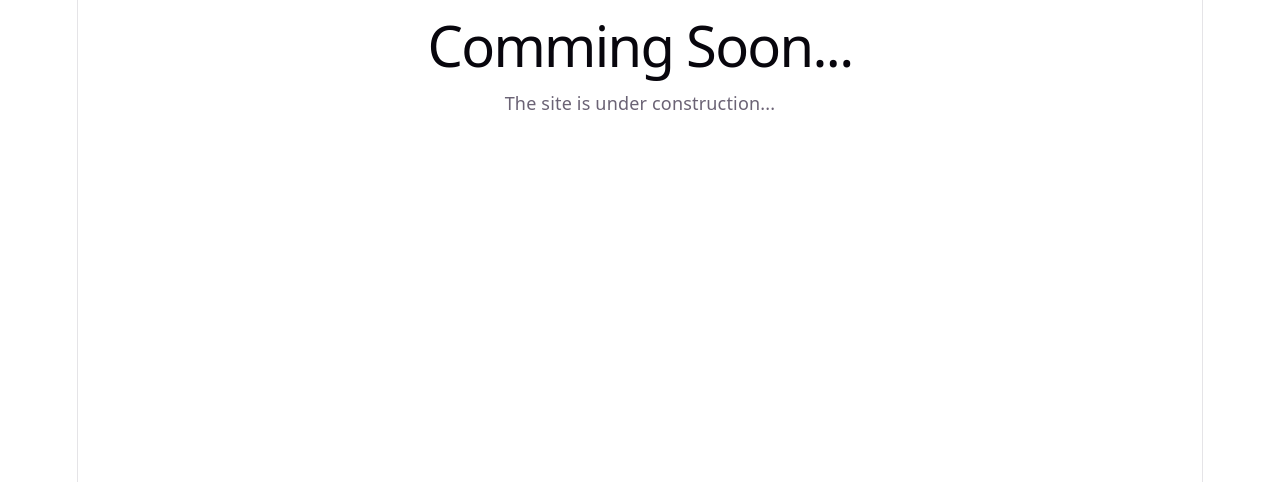
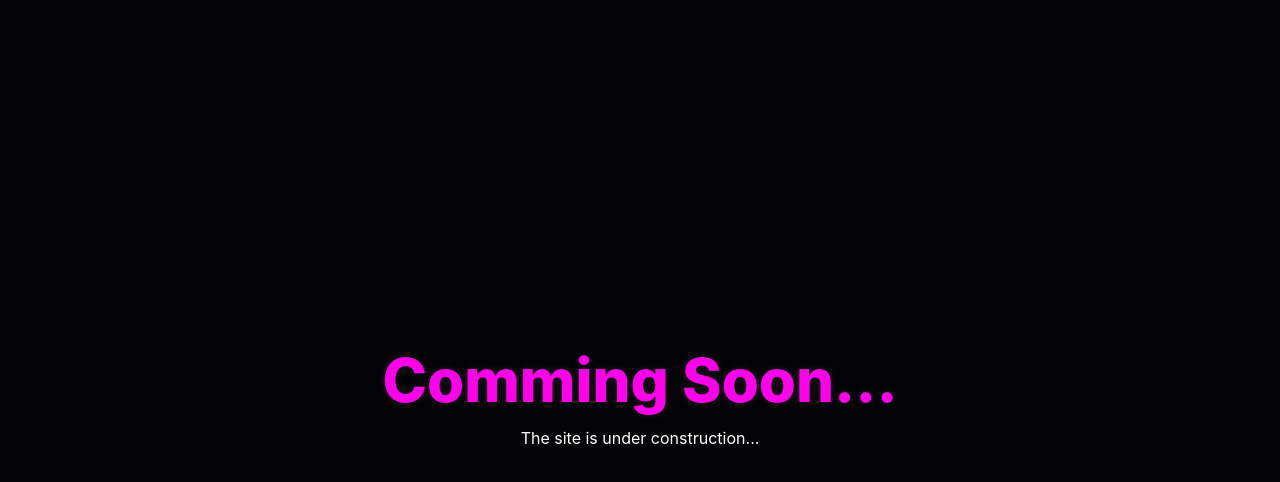
Before and after one commit to pavanganeshbutha/NovaStream, a React (Vite) app: page / in a window 1280 px wide. Shown: the top 482 px of the page. Built offline with nearby package versions, Linux system fonts and the light colour scheme.

Commit message:
add styles

```diff
--- a/src/index.css
+++ b/src/index.css
@@ -1,111 +1,44 @@
-:root {
-  --text: #6b6375;
-  --text-h: #08060d;
-  --bg: #fff;
-  --border: #e5e4e7;
-  --code-bg: #f4f3ec;
-  --accent: #aa3bff;
-  --accent-bg: rgba(170, 59, 255, 0.1);
-  --accent-border: rgba(170, 59, 255, 0.5);
-  --social-bg: rgba(244, 243, 236, 0.5);
-  --shadow:
-    rgba(0, 0, 0, 0.1) 0 10px 15px -3px, rgba(0, 0, 0, 0.05) 0 4px 6px -2px;
+@import "tailwindcss";
 
-  --sans: system-ui, 'Segoe UI', Roboto, sans-serif;
-  --heading: system-ui, 'Segoe UI', Roboto, sans-serif;
-  --mono: ui-monospace, Consolas, monospace;
+@theme {
+    /* --- 1. THE VOID (Backgrounds & Surfaces) --- */
+    /* Usage: Main app background (body) */
+    --color-void-950: #030305;
+    /* Usage: Movie Cards, Navbar background, Modals, Search Dropdowns */
+    --color-void-900: #0a0a10;
+    /* Usage: Hover states on movie cards, subtle dividers, input backgrounds */
+    --color-void-800: #14141f;
 
-  font: 18px/145% var(--sans);
-  letter-spacing: 0.18px;
-  color-scheme: light dark;
-  color: var(--text);
-  background: var(--bg);
-  font-synthesis: none;
-  text-rendering: optimizeLegibility;
-  -webkit-font-smoothing: antialiased;
-  -moz-osx-font-smoothing: grayscale;
+    /* --- 2. NEON CYAN (Primary UI & Navigation) --- */
+    /* Usage: Primary Action Buttons ("Watch Trailer"), Active Nav Links, Focused Input Borders */
+    --color-neon-cyan: #00f0ff;
+    /* Usage: Drop shadows for buttons, subtle glowing borders */
+    --color-neon-cyan-dim: rgba(0, 240, 255, 0.15);
 
-  @media (max-width: 1024px) {
-    font-size: 16px;
-  }
+    /* --- 3. NEON MAGENTA (The AI / Gemini API Layer) --- */
+    /* Usage: "Ask AI" search button, Gemini chat bubbles, "AI Recommended" badges */
+    --color-neon-magenta: #ff00ea;
+    /* Usage: Background glow when the AI is "thinking" or typing */
+    --color-neon-magenta-dim: rgba(255, 0, 234, 0.15);
+
+    /* --- 4. NEON PURPLE (Gradients & Brand Identity) --- */
+    /* Usage: Combine with Magenta for text-transparent bg-clip-text on the "NovaStream" Logo */
+    --color-neon-purple: #7000ff;
+
+    /* --- 5. SEMANTIC NEONS (TMDB Movie Data) --- */
+    /* Usage: TMDB Ratings (e.g., 8.5/10), Star Icons, "Top Rated" tags */
+    --color-neon-gold: #ffe600;
+    /* Usage: "Available Now" text, high match percentage indicators */
+    --color-neon-green: #39ff14;
+    /* Usage: Error Boundaries, Crashlytics fallbacks, "Remove from Watchlist" buttons */
+    --color-neon-red: #ff003c;
 }
 
-@media (prefers-color-scheme: dark) {
-  :root {
-    --text: #9ca3af;
-    --text-h: #f3f4f6;
-    --bg: #16171d;
-    --border: #2e303a;
-    --code-bg: #1f2028;
-    --accent: #c084fc;
-    --accent-bg: rgba(192, 132, 252, 0.15);
-    --accent-border: rgba(192, 132, 252, 0.5);
-    --social-bg: rgba(47, 48, 58, 0.5);
-    --shadow:
-      rgba(0, 0, 0, 0.4) 0 10px 15px -3px, rgba(0, 0, 0, 0.25) 0 4px 6px -2px;
-  }
-
-  #social .button-icon {
-    filter: invert(1) brightness(2);
-  }
+@layer base {
+    body {
+        background-color: var(--color-void-950);
+        color: #ffffff;
+        /* Optional: Subtle global text glow for titles */
+        text-shadow: 0 0 10px rgba(255, 255, 255, 0.1);
+    }
 }
-
-body {
-  margin: 0;
-}
-
-#root {
-  width: 1126px;
-  max-width: 100%;
-  margin: 0 auto;
-  text-align: center;
-  border-inline: 1px solid var(--border);
-  min-height: 100svh;
-  display: flex;
-  flex-direction: column;
-  box-sizing: border-box;
-}
-
-h1,
-h2 {
-  font-family: var(--heading);
-  font-weight: 500;
-  color: var(--text-h);
-}
-
-h1 {
-  font-size: 56px;
-  letter-spacing: -1.68px;
-  margin: 32px 0;
-  @media (max-width: 1024px) {
-    font-size: 36px;
-    margin: 20px 0;
-  }
-}
-h2 {
-  font-size: 24px;
-  line-height: 118%;
-  letter-spacing: -0.24px;
-  margin: 0 0 8px;
-  @media (max-width: 1024px) {
-    font-size: 20px;
-  }
-}
-p {
-  margin: 0;
-}
-
-code,
-.counter {
-  font-family: var(--mono);
-  display: inline-flex;
-  border-radius: 4px;
-  color: var(--text-h);
-}
-
-code {
-  font-size: 15px;
-  line-height: 135%;
-  padding: 4px 8px;
-  background: var(--code-bg);
-}
```
